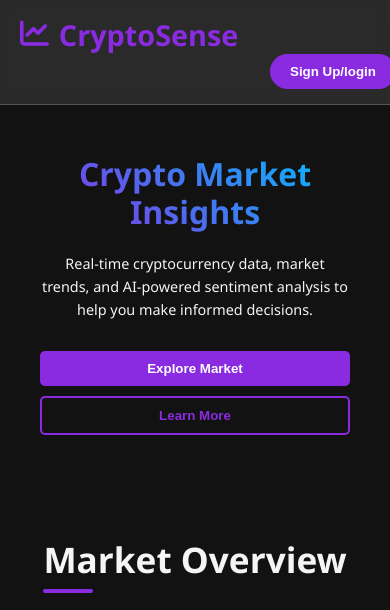
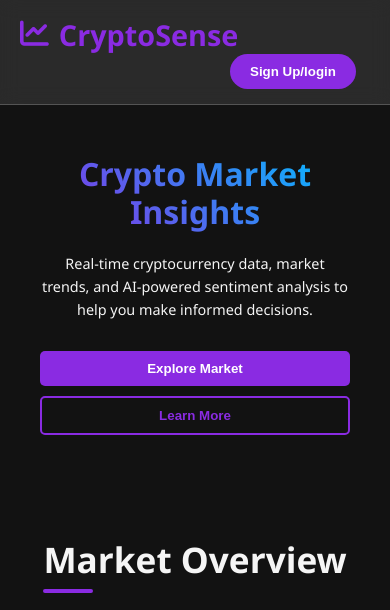
Before and after one commit to Pearltechie/CryptoSense, a plain HTML site: page index.html in a window 390 px wide. Shown: the top 610 px of the page. Drawn offline with nearby package versions, Linux system fonts and the light colour scheme.

```diff
--- a/style.css
+++ b/style.css
@@ -1220,7 +1220,7 @@ footer {
         color: var(--secondary);
     }
    #signupBtn{
-    left: 250px;
+    left: 210px;
     border-radius: 20px;
   }
 }
```
